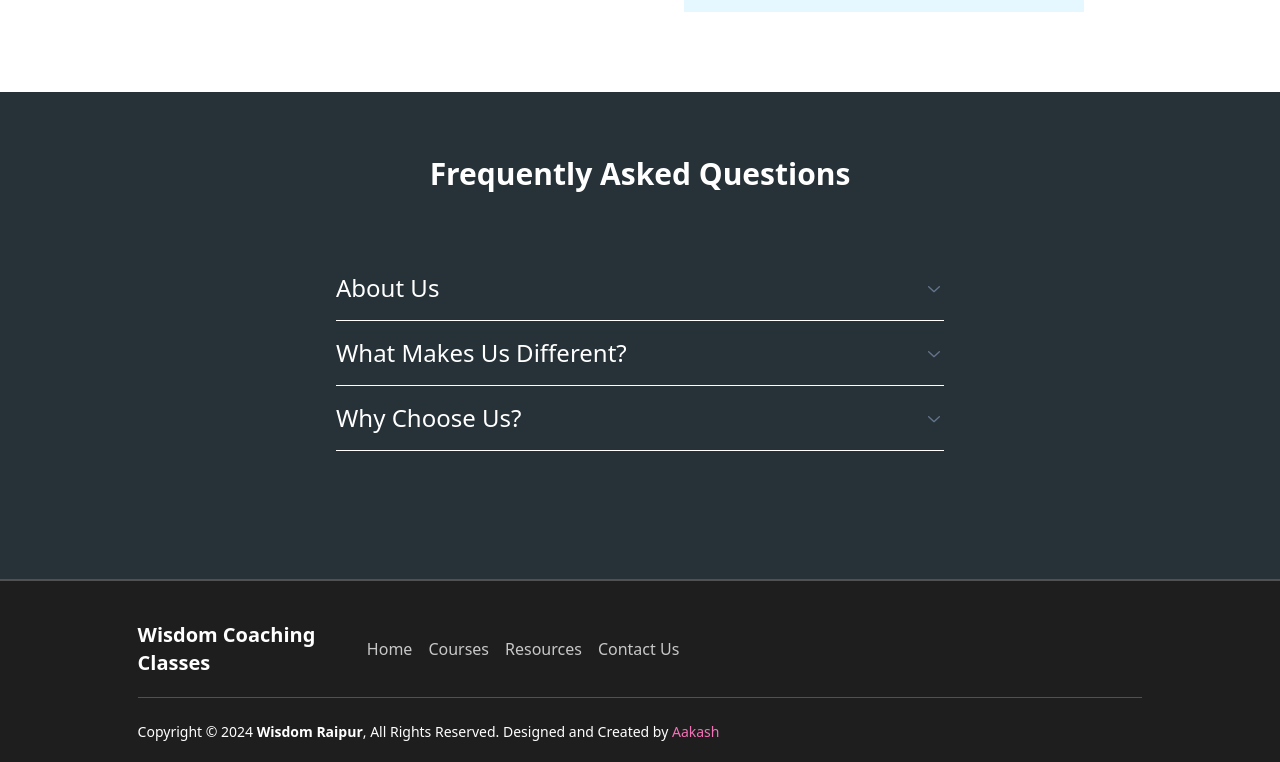
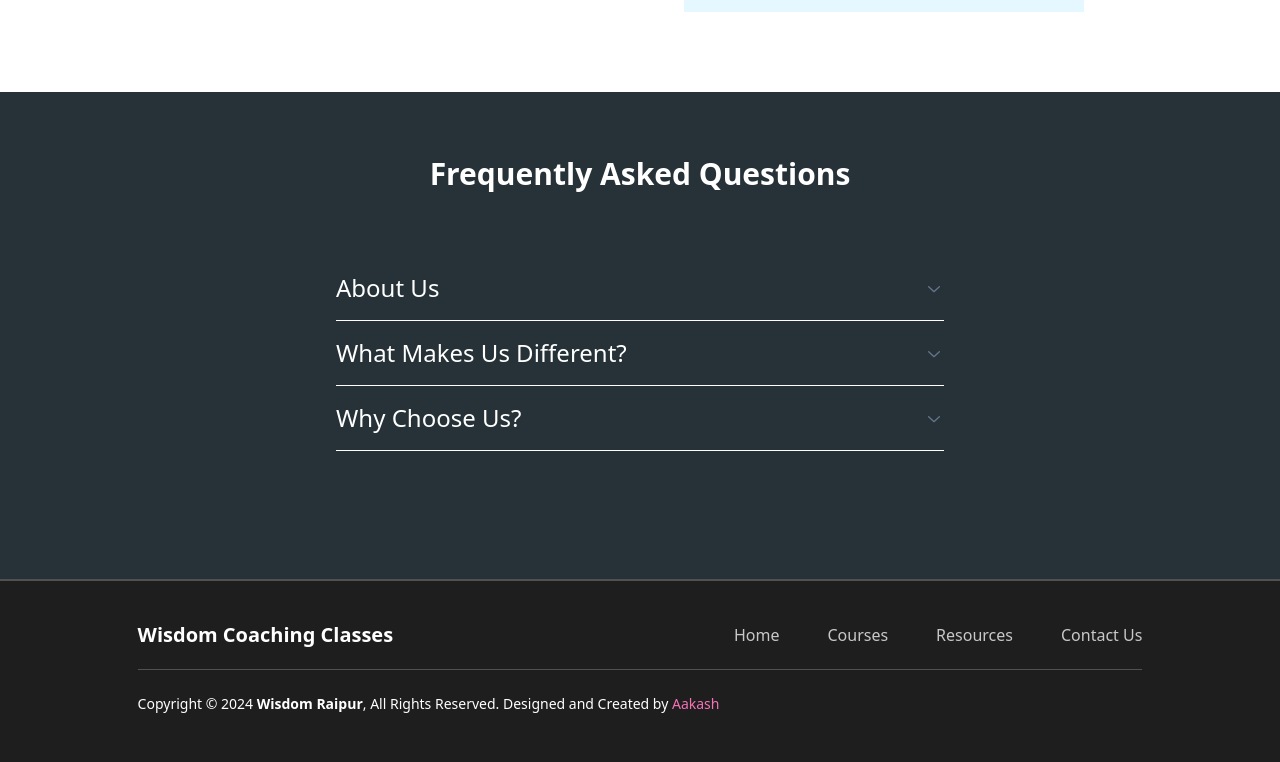
Before and after one commit to AakashRao-dev/next-wisdom-website, a Next.js app: page / in a window 1280 px wide. Shown: the part 3336-4098 px from the top of the page. After the commit the page ends 4070 px from the top, so only its background shows below. Built offline with nearby package versions, Linux system fonts and the light colour scheme; no server answers.

Commit message:
Fixed Footer UI

```diff
--- a/components/Footer.jsx
+++ b/components/Footer.jsx
@@ -3,14 +3,14 @@ import Link from 'next/link';
 export default function Footer() {
   return (
     <footer className="bg-black text-white px-3 py-5 border-t-2 border-gray">
-      <nav className="flex flex-col md:flex-row gap-4 md:gap-8 justify-between xs:items-center w-4/5 mx-auto py-5">
+      <nav className="flex flex-col md:flex-row gap-6 justify-between items-center w-4/5 mx-auto py-5">
         <div>
           <Link href="/" className="text-white font-bold text-base md:text-xl">
             Wisdom Coaching Classes
           </Link>
         </div>
 
-        <ul className="flex flex-wrap xs:flex-row gap-4 w-full xs:ml-auto items-center xs:items-center text-grayLight">
+        <ul className="flex xs:flex-row flex-col gap-4 md:gap-12 md:ml-auto items-center text-grayLight">
           <li>
             <Link href="/" className="hover:text-blue">
               Home
```
